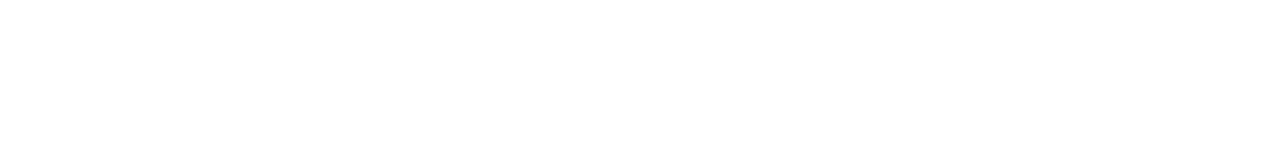
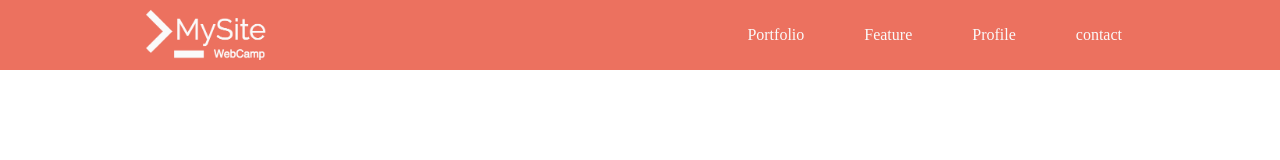
Before and after one commit to ayumu-1212/html_css_webcamp_practice, a plain HTML site: page index.html in a window 1280 px wide. Drawn offline with Linux system fonts and the light colour scheme.

Commit message:
[Add] headerが完成しました

```diff
--- a/index.html
+++ b/index.html
@@ -8,7 +8,27 @@
 	<title>html_chapter10_exercise</title>
 </head>
 <body>
-	<header></header>
+	<header>
+		<div class="header-box">
+			<img class="header-logo" src="img/logo.png">
+			<nav>
+				<ul class="nav-list">
+					<li>
+						<a href="#"> Portfolio</a>
+					</li>
+					<li>
+						<a href="#"> Feature</a>
+					</li>
+					<li>
+						<a href="#"> Profile</a>
+					</li>
+					<li>
+						<a href="#"> contact</a>
+					</li>
+				</ul>
+			</nav>
+		</div>
+	</header>
 	<div class="main-visual"></div>
 	<div class="portfolio"></div>
 	<div class="feature"></div>
--- a/style.css
+++ b/style.css
@@ -3,3 +3,37 @@
 	margin: 0;
 	box-sizing: border-box;
 }
+a {
+	text-decoration: none;
+}
+.clearfix{
+	content: "";
+	display: block;
+	clear: both;
+}
+
+header{
+	width: 100%;
+	height: 70px;
+	background-color: #EC715F;
+}
+.header-box{
+	width: 1024px;
+	margin: 0 auto;
+}
+.header-logo{
+	float: left;
+	height: 70px;
+}
+.nav-list{
+	float: right;
+}
+.nav-list li{
+	float: left;
+	padding: 0 30px;
+	line-height: 70px;
+	list-style: none;
+}
+.nav-list li a{
+	color: #FAFAFA;
+}
```
